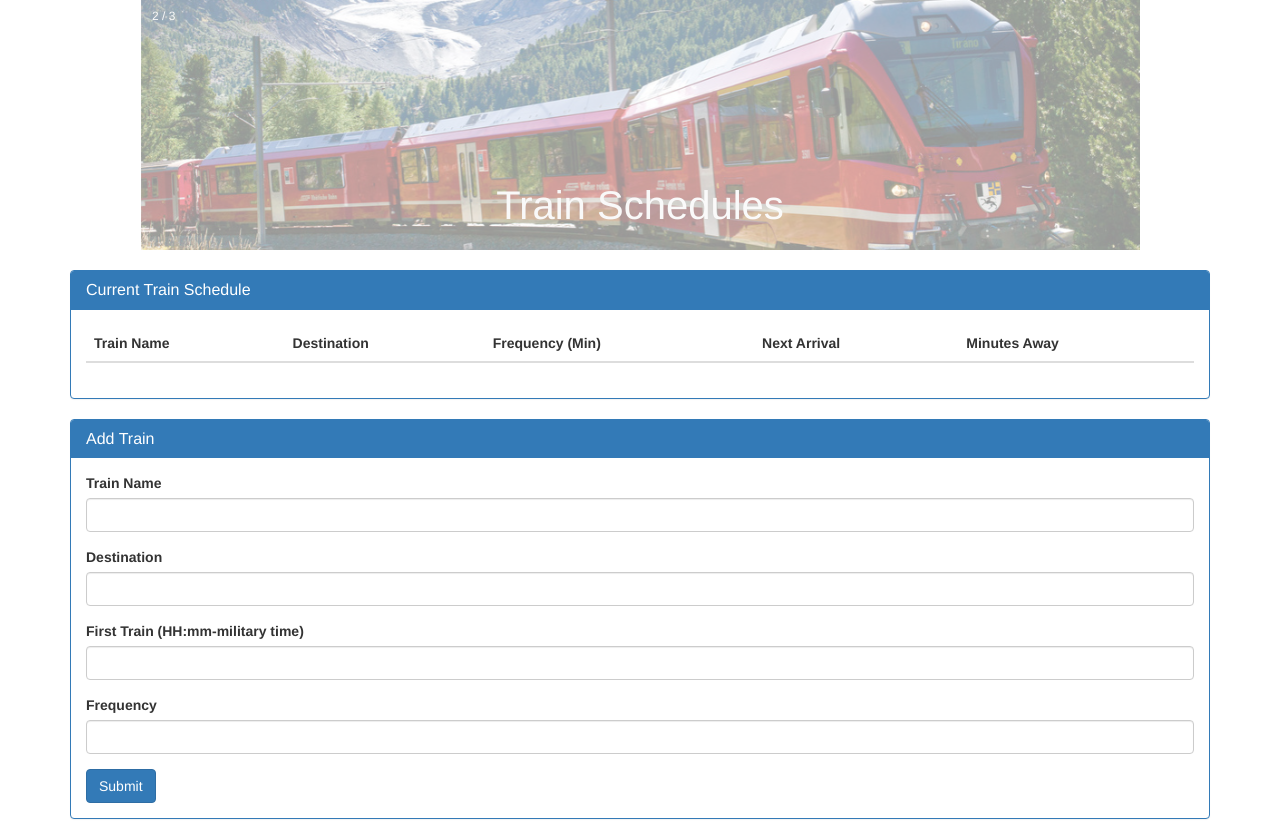
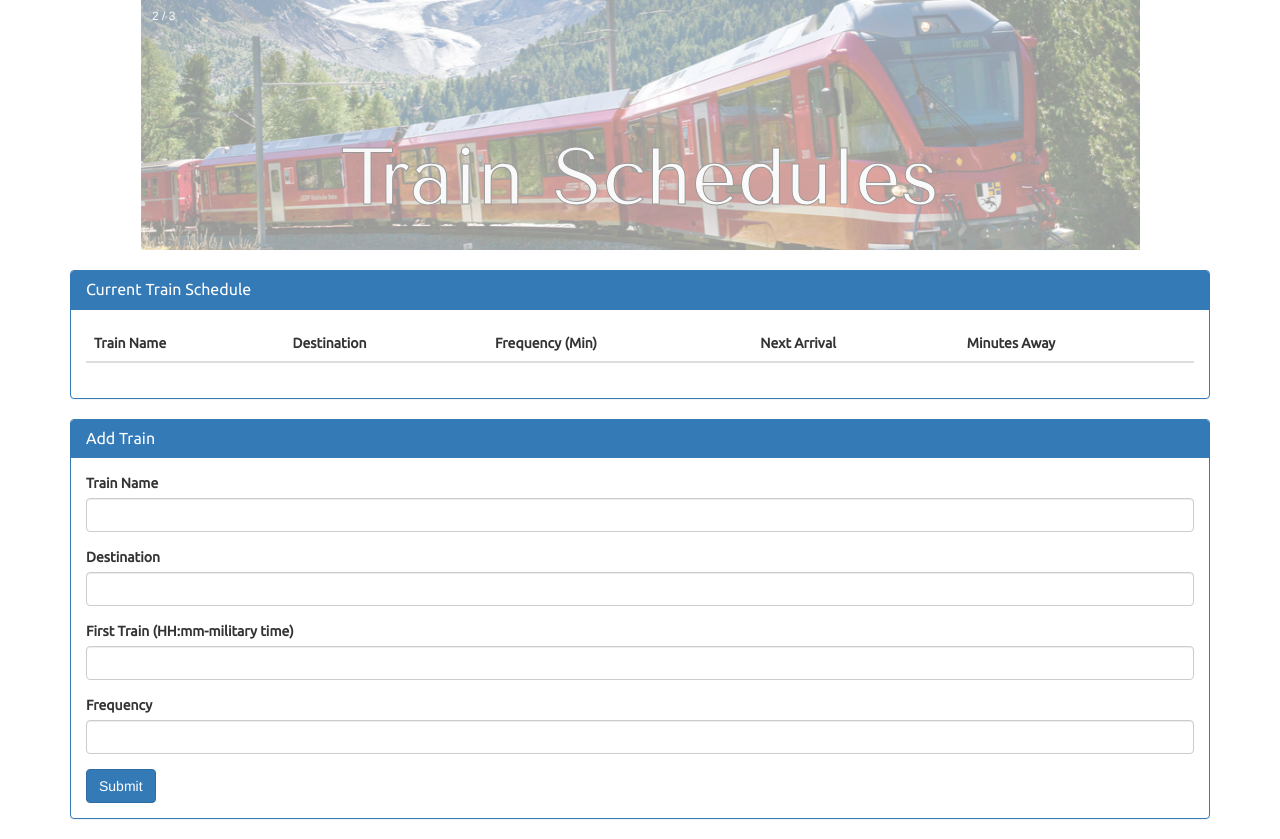
Before and after one commit to ThinMintz/TrainSchedule, a plain HTML site: page index.html in a window 1280 px wide. Drawn offline with nearby package versions, Linux system fonts and the light colour scheme; no server answers.

Commit message:
added some fonts

```diff
--- a/assets/style.css
+++ b/assets/style.css
@@ -44,12 +44,15 @@
 /* Caption text */
 .text {
   color: #f2f2f2;
-  font-size: 40px;
+  font-size: 80px;
   padding: 8px 12px;
   position: absolute;
   bottom: 8px;
   width: 100%;
   text-align: center;
+  font-family: 'Tenor Sans', sans-serif;
+  -webkit-text-stroke-width: 1px;
+  -webkit-text-stroke-color: black;
 }
 
 /* Number text (1/3 etc) */
@@ -94,3 +97,8 @@
   from {opacity: .4}
   to {opacity: 1}
 }
+
+h3, .panel-title, th, .form-group label {
+	font-family: 'Ubuntu', sans-serif;
+	font-style: bold;
+}
--- a/index.html
+++ b/index.html
@@ -16,6 +16,7 @@
 
   	    <!-- Moment.js Reference -->
     <script src="https://cdn.jsdelivr.net/momentjs/2.12.0/moment.min.js"></script>
+    <link href="https://fonts.googleapis.com/css?family=Tenor+Sans|Ubuntu" rel="stylesheet">
 	<link rel="stylesheet" type="text/css" href="assets/style.css">
 
 </head>
```
